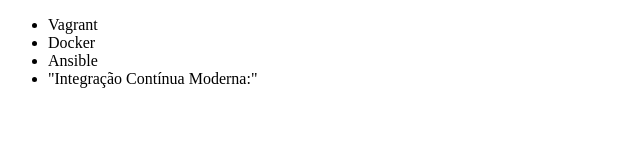
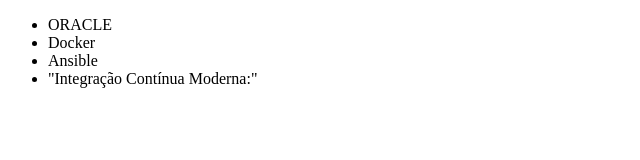
Before and after one commit to dyrj/alura-git, a plain HTML site: page index.html in a window 1280 px wide. Shown: the full height of the page, 0-640 px from the left. Drawn offline with Linux system fonts and the light colour scheme.

Commit message:
acrescentando curso

```diff
--- a/index.html
+++ b/index.html
@@ -6,7 +6,7 @@
 </head>
 <body>
     <ul>
-        <li>Vagrant</li>
+        <li>ORACLE</li>
         <li>Docker</li>
         <li>Ansible</li>
         <li>"Integração Contínua Moderna:"</li>
```
